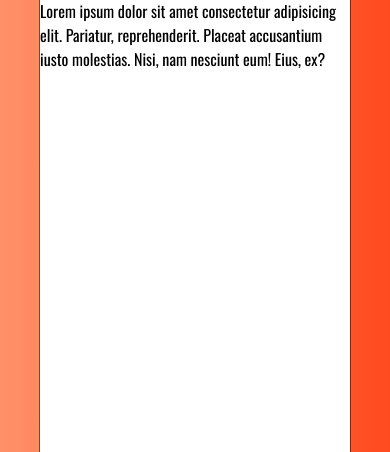
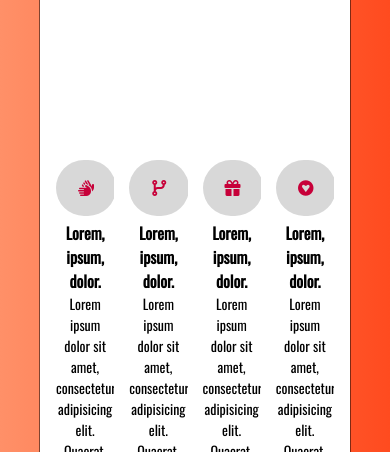
Before and after one commit to Pazsantiago/WebPractice-Idea, a PHP site: page / in a window 390 px wide. Shown: the part 1107-1559 px from the top of the page. Run offline with PHP 8.4, Linux system fonts and the light colour scheme; some libraries are stand-ins or nearby versions.

Commit message:
Terminado de pagina visual, comienzo responsive

```diff
--- a/css/styles.css
+++ b/css/styles.css
@@ -17,6 +17,7 @@ body{
 	border: 0.5px solid rgba(0, 0, 0, .5);
 	margin-top: 5%;
 	font-family: 'Oswald', sans-serif;
+	margin-bottom: 5%;
 }
 .header{
 	height: 150px;
@@ -115,4 +116,40 @@ body{
 .second-section{
 	height: 40vh;
 	background-color: white;
+	display: flex;
+	align-items: center;
 }
+.users-container{
+	margin-top: 20px;
+	padding: 1em;
+	display: grid;
+	grid-template-columns: repeat(4, 1fr);
+	grid-gap: 15px;
+	text-align: center;
+	transition: 1s ease-out;
+}
+.users-container h4{
+	font-size: 16px;
+}
+.users-container p{
+	font-size: 14px;
+}
+.users-container i{
+	color: #C70039;
+	background-color: #D8D8D8;
+	width: 60px;
+	padding: 20px;
+	border-radius: 30px;
+}
+.users-container div:hover{
+	transform: scale(1.2);
+	padding: 0 2px;
+}
+footer{
+	margin-bottom: 0;
+	width: 100%;
+	padding: 5px;
+	text-align: center;
+	color: #DC7633;
+	background-color: #1B2631;
+}
--- a/index.php
+++ b/index.php
@@ -46,8 +46,40 @@
 		</div>
 
 		<section class="second-section">
-			<p>Lorem ipsum dolor sit amet consectetur adipisicing elit. Pariatur, reprehenderit. Placeat accusantium iusto molestias. Nisi, nam nesciunt eum! Eius, ex?</p>
+			<div class="users-container">
+				<div>
+					<i class="fas fa-hands"></i>
+					<h4>Lorem, ipsum, dolor.</h4>
+
+					<p>Lorem ipsum dolor sit amet, consectetur, adipisicing elit. Quaerat, molestiae?</p>
+				</div>
+
+				<div>
+					<i class="fas fa-code-branch"></i>
+					<h4>Lorem, ipsum, dolor.</h4>
+
+					<p>Lorem ipsum dolor sit amet, consectetur, adipisicing elit. Quaerat, molestiae?</p>
+				</div>
+
+				<div>
+					<i class="fas fa-gift"></i>
+					<h4>Lorem, ipsum, dolor.</h4>
+
+					<p>Lorem ipsum dolor sit amet, consectetur, adipisicing elit. Quaerat, molestiae?</p>
+				</div>
+				<div>
+					<i class="fab fa-gratipay"></i>
+					<h4>Lorem, ipsum, dolor.</h4>
+
+					<p>Lorem ipsum dolor sit amet, consectetur, adipisicing elit. Quaerat, molestiae?</p>
+				</div>
+
+			</div>
 		</section>
+
+		<footer>
+			&copy; Copyright 2021 Paz Santiago
+		</footer>
 
 	</main>
 
```
